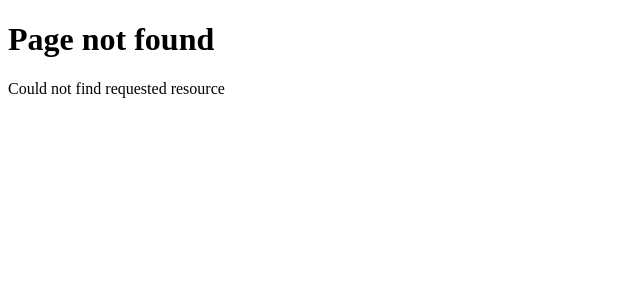
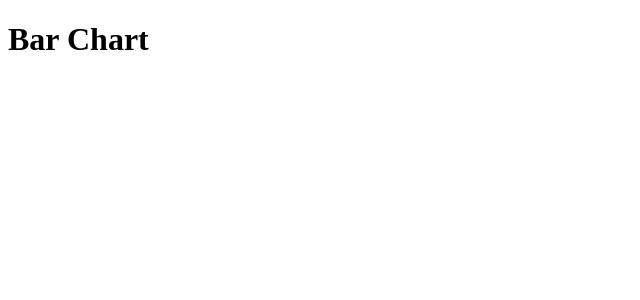
Before and after one commit to HassanCodeSmith/Next_JS_Project, a Next.js app: page /dashboard in a window 1280 px wide. Before the commit this address had no page. Shown: the top 300 px of the page, without its empty margins (0-640 px from the left). Built offline with nearby package versions, Linux system fonts and the light colour scheme.

Commit message:
File Colocation, Private Folders

```diff
--- /dev/null
+++ b/src/app/_lib/page.tsx
@@ -0,0 +1,3 @@
+export default function PrivateRoute() {
+  return <h1>You cannot view this in the browser</h1>;
+}
--- /dev/null
+++ b/src/app/dashboard/line-chart.tsx
@@ -0,0 +1,3 @@
+export default function LineChart() {
+  return <h1>Line Chart</h1>;
+}
--- /dev/null
+++ b/src/app/dashboard/page.tsx
@@ -0,0 +1,3 @@
+export default function BarChart() {
+  return <h1>Bar Chart</h1>;
+}
```
Also changed, not shown: src/app/_lib/formate-date.ts (added).
